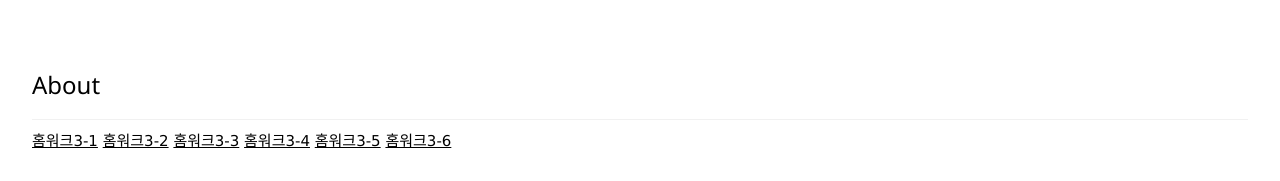
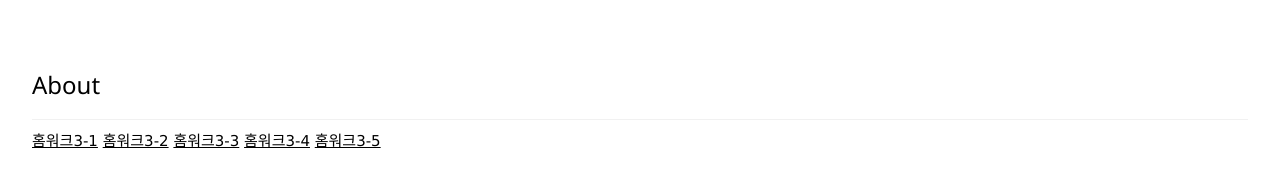
Before and after one commit to wh2323/web-Wls, a plain HTML site: page index.html in a window 1280 px wide. Shown: the part 1580-1761 px from the top of the page. Drawn offline with nearby package versions, Linux system fonts and the light colour scheme.

Commit message:
Update index.html

```diff
--- a/index.html
+++ b/index.html
@@ -99,7 +99,7 @@
    <a href="https://wh2323.github.io/homework3-3/">홈워크3-3</a>
    <a href="https://wh2323.github.io/homework3-4/">홈워크3-4</a>
    <a href="https://wh2323.github.io/homework3-5/">홈워크3-5</a>
-    <a href="http://localhost/homework3-1.php">홈워크3-6</a>
+
   </div>
 
   <div class="w3-row-padding w3-grayscale">
```
